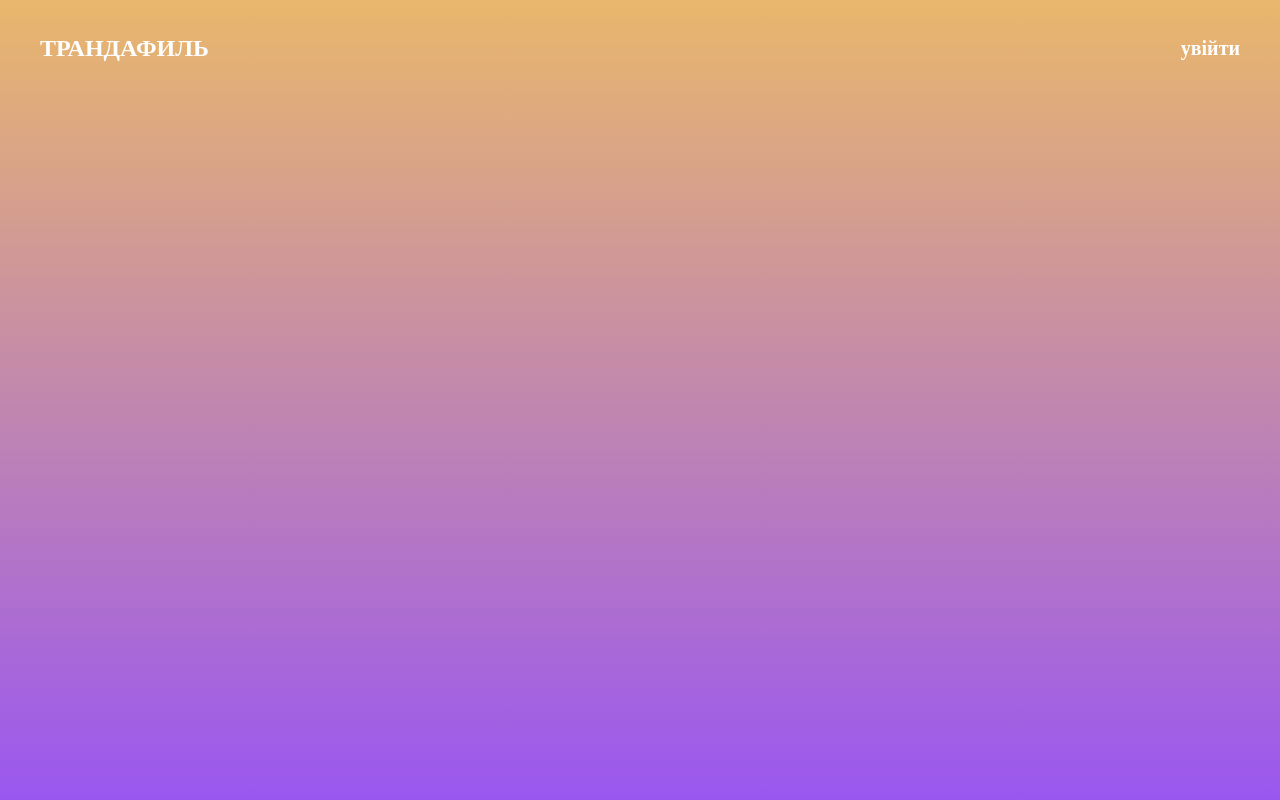
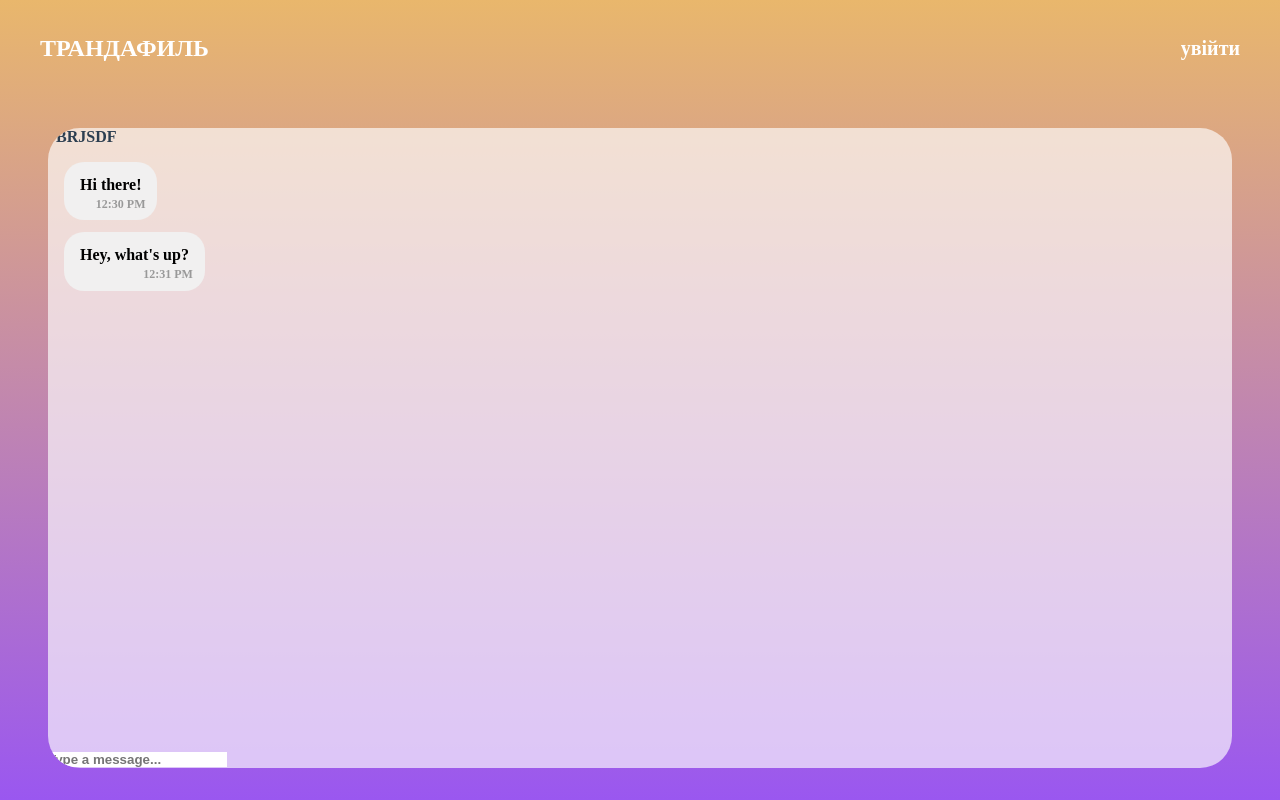
Before and after one commit to mmaksymko/BEST-HACKath0n, a Vue app in the folder main_task/vue-front/: page /chat in a window 1280 px wide. Before the commit this address had no page. Built offline with nearby package versions, Linux system fonts and the light colour scheme.

Commit message:
chat component init

```diff
--- a/main_task/vue-front/src/assets/base.css
+++ b/main_task/vue-front/src/assets/base.css
@@ -19,6 +19,8 @@
   --vt-c-text-light-2: rgba(60, 60, 60, 0.66);
   --vt-c-text-dark-1: var(--vt-c-white);
   --vt-c-text-dark-2: rgba(235, 235, 235, 0.64);
+
+  --header-height: 6rem;
 }
 
 /* semantic color variables for this project */
@@ -64,8 +66,11 @@ body {
   min-height: 100vh;
   color: var(--color-text);
   background-image: linear-gradient(#E9B76C, #9A57F0);
-  font-family: 'Times New Roman', Times, serif;
   font-family: Montserrat;
+}
+
+.with-header{
+  margin-top: var(--header-height);
 }
 
 .plain-link {
--- /dev/null
+++ b/main_task/vue-front/src/components/Chat.vue
@@ -0,0 +1,180 @@
+<template>
+    <div class="chat with-header">
+        <div class="sender-name">{{ "vBRJSDF" }}</div>
+        <div class="message" v-for="message in messages" :key="message.id"
+            :class="{ 'current-user': message.sender.isCurrentUser }">
+            <div class="content">
+                <div class="text">
+                    {{ message.text }}
+                    <div class="time">{{ message.time }}</div>
+                </div>
+            </div>
+        </div>
+        <div class="input">
+            <input type="text" v-model="inputText" @keydown.enter="sendMessage" placeholder="Type a message...">
+        </div>
+    </div>
+</template>
+
+<script lang="ts">
+import { defineComponent, reactive, ref } from 'vue';
+
+let senderName = ref("Микола Стеценко");
+
+interface Message {
+    id: number;
+    text: string;
+    time: string;
+    sender: {
+        isCurrentUser: boolean;
+    };
+}
+
+export default defineComponent({
+    setup() {
+        const messages = reactive<Message[]>([
+            {
+                id: 1,
+                text: 'Hi there!',
+                time: '12:30 PM',
+                sender: {
+
+                    isCurrentUser: false,
+                },
+            },
+            {
+                id: 2,
+                text: 'Hey, what\'s up?',
+                time: '12:31 PM',
+                sender: {
+                    isCurrentUser: false,
+                },
+            },
+        ]);
+
+        const inputText = ref('');
+
+        function sendMessage() {
+            if (!inputText.value) {
+                return;
+            }
+            const message: Message = {
+                id: messages.length + 1,
+                text: inputText.value,
+                time: getTime(),
+                sender: {
+                    isCurrentUser: true
+                },
+            };
+            messages.push(message);
+            inputText.value = '';
+        }
+
+        function getTime() {
+            const date = new Date();
+            const hours = date.getHours();
+            const minutes = date.getMinutes();
+            const ampm = hours >= 12 ? 'PM' : 'AM';
+            return `${hours}:${minutes < 10 ? '0' + minutes : minutes} ${ampm}`;
+        }
+
+        return {
+            messages,
+            inputText,
+            sendMessage,
+        };
+    },
+});
+</script>
+
+<style>
+.chat {
+    min-width: 15rem;
+    display: flex;
+    flex-direction: column;
+    width: 100%;
+    height: 80vh;
+    margin-right: 3rem;
+    margin-left: 3rem;
+    border-radius: 2rem;
+    background-color: rgba(255, 255, 255, 0.65);
+    overflow: auto;
+}
+
+.message {
+    display: flex;
+    margin-top: 0.75rem;
+    margin-left: 1rem;
+    margin-right: 5rem;
+
+}
+
+.message.current-user {
+    justify-content: flex-end;
+    margin-left: 5rem;
+    margin-right: 1rem;
+}
+
+.content {
+    display: flex;
+    min-width: 5rem;
+    flex-direction: column;
+}
+
+.sender-name {
+    font-weight: bold;
+    margin-bottom: 0.25rem;
+}
+
+.time {
+    font-size: 0.75rem;
+    color: #999;
+    white-space: nowrap;
+    margin-top: 0.25rem;
+}
+
+.message.current-user .content {
+    text-align: right;
+}
+
+.message.current-user .sender-name {
+    display: none;
+}
+
+.input {
+    margin-top: auto;
+}
+
+.text {
+    position: relative;
+    padding: 0.75rem 1rem 1.5rem 1rem;
+    /* add padding to bottom */
+    border-radius: 1.25rem;
+    background-color: #f1f0f0;
+    color: #000;
+    word-break: break-all;
+    max-width: 100%;
+    line-height: 1.4;
+}
+
+.message.current-user .text {
+    background-color: #9305a0;
+    color: #fff;
+}
+
+.time {
+    font-size: 0.75rem;
+    color: #999;
+    position: absolute;
+    bottom: 0.5rem;
+    /* adjust bottom property */
+    right: 0.75rem;
+}
+
+.message.current-user .time {
+    bottom: 0.5rem;
+    /* adjust bottom property */
+    color: #e3e3e3;
+    left: 0.75rem;
+    right: auto;
+}</style>
--- a/main_task/vue-front/src/components/Header.vue
+++ b/main_task/vue-front/src/components/Header.vue
@@ -25,7 +25,7 @@ const route = useRoute();
   top: 0;
   right: 0;
   left: 0;
-  height: 6rem;
+  height: var(--header-height);
 }
 
 h1 {
--- a/main_task/vue-front/src/router/index.ts
+++ b/main_task/vue-front/src/router/index.ts
@@ -1,5 +1,6 @@
 import { createRouter, createWebHistory } from 'vue-router'
 import HomeView from '../views/HomeView.vue'
+import ChatView from '@/views/ChatView.vue'
 
 const router = createRouter({
   history: createWebHistory(import.meta.env.BASE_URL),
@@ -10,12 +11,10 @@ const router = createRouter({
       component: HomeView
     },
     {
-      path: '/about',
-      name: 'about',
-      // route level code-splitting
-      // this generates a separate chunk (About.[hash].js) for this route
-      // which is lazy-loaded when the route is visited.
-      component: () => import('../views/AboutView.vue')
+      path: '/chat',
+      name: 'chat',
+      component: ChatView
+
     }
   ]
 })
--- /dev/null
+++ b/main_task/vue-front/src/views/ChatView.vue
@@ -0,0 +1,11 @@
+<script setup lang="ts">
+import Chat from '@/components/Chat.vue';
+</script>
+
+<template>
+    <Chat/>
+  </template>
+
+  <style>
+
+  </style>
```
